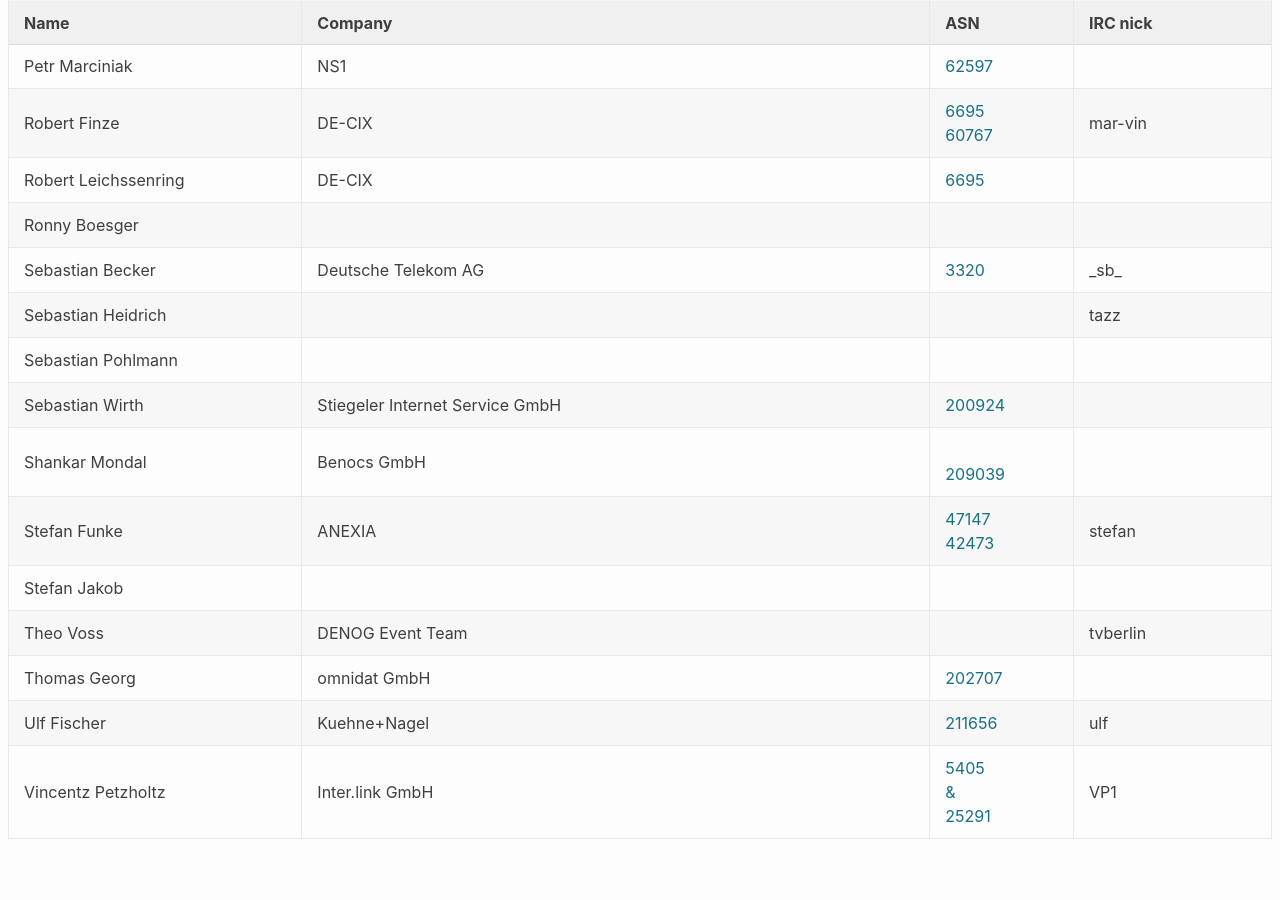
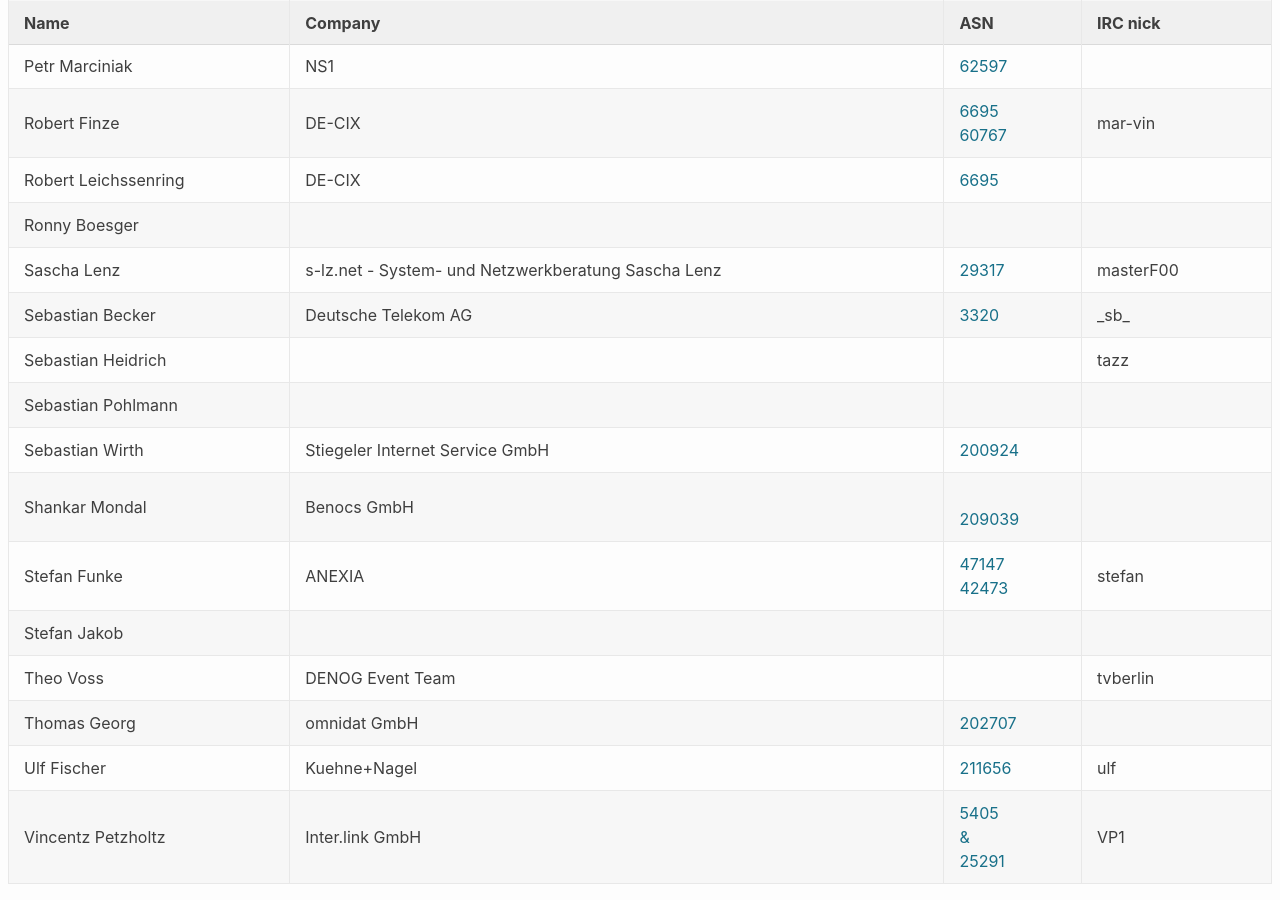
Before and after one commit to denog/pretix-attendeelist, a Jekyll site: the page built from leadershipmeetup202201/index.markdown, in a window 1280 px wide and 900 px high, scrolled down 1564 px. Built offline with Jekyll 4.4.1, drawn with Linux system fonts in a browser that asks for light colours; before the commit the page ends 2433 px from its top, so only the background shows below that.

Commit message:
Latest data: Tue Mar  8 15:33:07 UTC 2022

```diff
--- a/_data/attendees_meetup_leader_2022-01.json
+++ b/_data/attendees_meetup_leader_2022-01.json
@@ -228,6 +228,12 @@
     "asn": null
   },
   {
+    "name": "Sascha Lenz",
+    "company": "s-lz.net - System- und Netzwerkberatung Sascha Lenz",
+    "irc": "masterF00",
+    "asn": "29317"
+  },
+  {
     "name": "Sebastian Becker",
     "company": "Deutsche Telekom AG",
     "irc": "_sb_",
```
